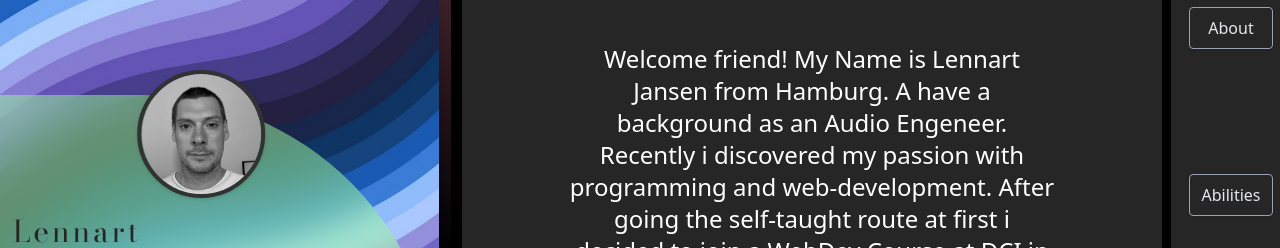
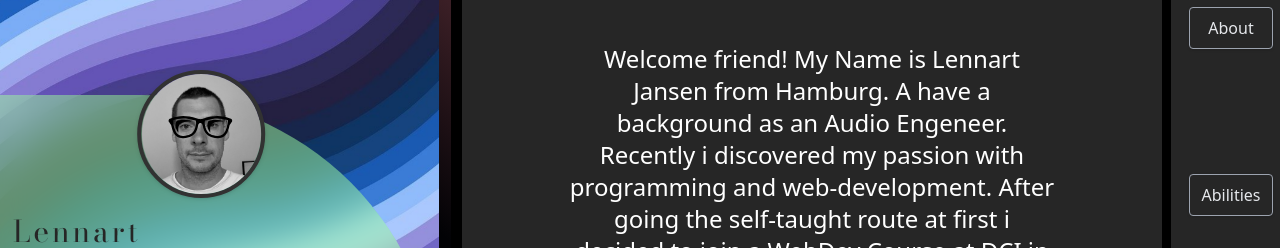
Before and after one commit to Len-J-108/portfolio, a React (Vite) app: page / in a window 1280 px wide. Shown: the part 255-503 px from the top of the page. Built offline with nearby package versions, Linux system fonts and the light colour scheme.

Commit message:
sexy time...

```diff
--- a/src/Components/ContentLeftBottom.jsx
+++ b/src/Components/ContentLeftBottom.jsx
@@ -5,8 +5,9 @@ import { SiLinkedin } from 'react-icons/si';
 import { BsDiscord } from 'react-icons/bs';
 
 import { motion } from 'framer-motion';
+import Face from './Face';
 
-import faceImage from '../Assets/images/faceRoundScaledDown.png';
+// import faceImage from '../Assets/images/faceRoundScaledDown.png';
 
 const ContentLeftBottom = ({ loader }) => {
   const twClassNames = ['hidden', 'xl:block', 'backdrop-blur-md'];
@@ -18,13 +19,14 @@ const ContentLeftBottom = ({ loader }) => {
       className={twClassNames.join(' ') + ' content-left-bottom'}
     >
       <div className='flex h-full justify-end items-end p-3 gap-3 relative'>
+        <Face/>
         {/* <div className='text-black self-start relative left-0 rounded-full border border-black w-16 h-16'>
           Photo */}
-        <img
+        {/* <img
           src={faceImage}
           alt='face'
           className='face-round w-32 h-32 object-cover border-4 border-red-900 drop-shadow rounded-full grayscale self-start'
-        />
+        /> */}
         {/* </div> */}
         <div
           id='heading-name'
--- /dev/null
+++ b/src/Components/Face.jsx
@@ -0,0 +1,19 @@
+import '../Styles/Layout/flex.scss';
+import faceImage from '../Assets/images/faceRoundScaledDown.png';
+import { GiSunglasses } from 'react-icons/gi';
+
+
+const Face = () => {
+  return (
+    <div className="face-round">
+      <img
+        src={faceImage}
+        alt='face'
+        className='w-32 h-32 object-cover border-4 border-red-900 drop-shadow rounded-full grayscale self-start'
+          />
+          <GiSunglasses className="glasses"/>
+    </div>
+  );
+};
+
+export default Face;
--- a/src/Styles/Layout/flex.scss
+++ b/src/Styles/Layout/flex.scss
@@ -1,4 +1,3 @@
-
 .content-container {
   height: 600px;
   gap: 9px;
@@ -31,6 +30,21 @@
   top: -25px;
   left: 50%;
   transform: translateX(-60%);
+  color: black;
+  transition: color .2s, transform .2s;
+  transform: scale();
+}
+
+.face-round:hover {
+  transition: color 1s ease-in-out, transform 1s ease-in-out;
+  color: yellow;
+  transform: scale(1.5);
+}
+.glasses {
+  font-size: 4.4rem;
+  position: absolute;
+  top: 22px;
+  left: 28px;
 }
 
 .item-content-right {
@@ -111,7 +125,6 @@
 @media (max-width: 500px) {
   .written-nav {
     // display: none;
-    visibility:collapse;
-
+    visibility: collapse;
   }
 }
```
